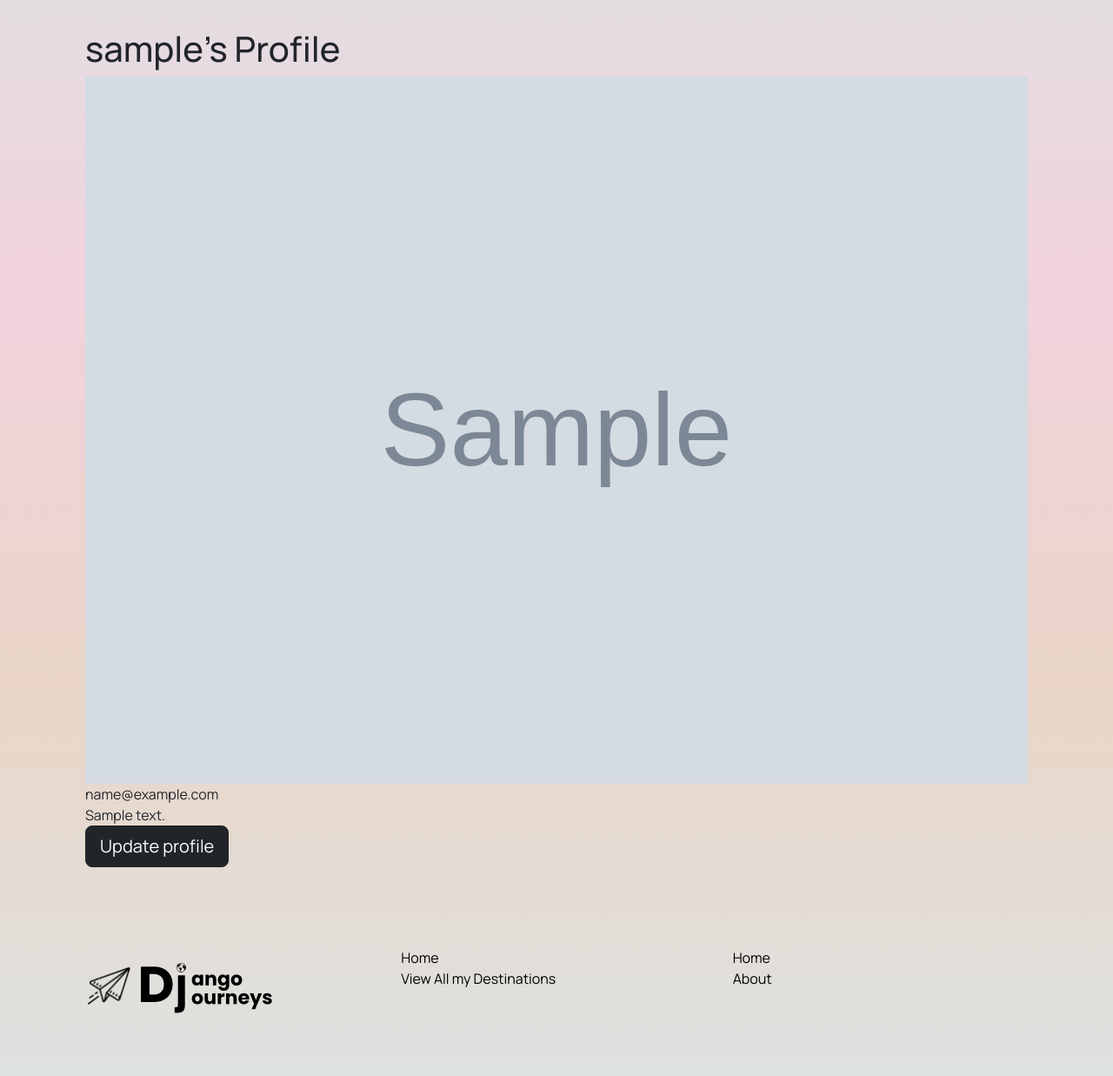
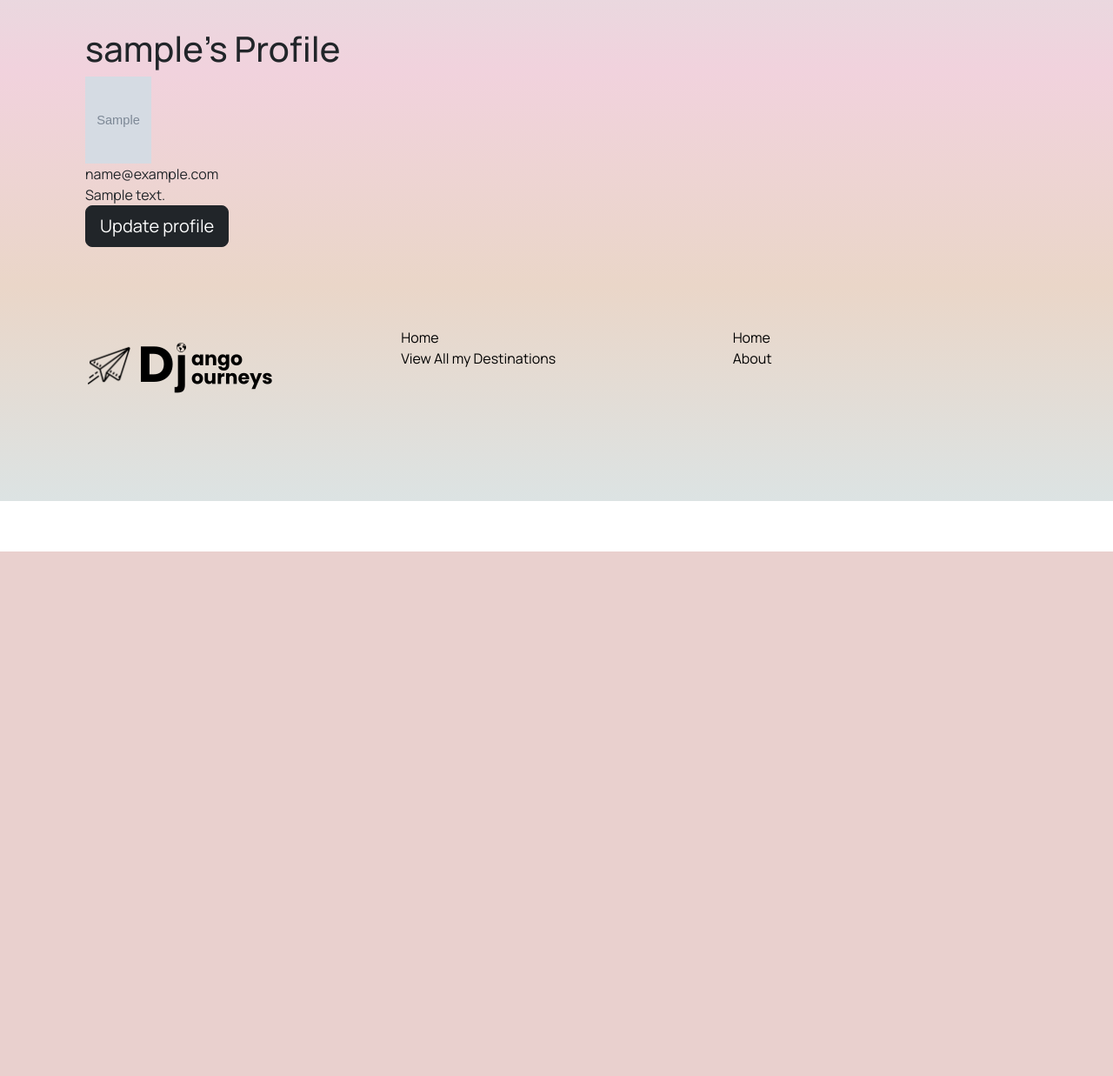
Before and after one commit to milosjocic1/SEI-Project-3, a Django app: page /users/profile/ in a window 1280 px wide. Shown: the part 166-1403 px from the top of the page at 87% size. After the commit the page ends 800 px from the top, so only its background shows below. Run offline with Django 4.2, Linux system fonts and the light colour scheme; a user stored in the database is signed in; tables that the repository leaves empty hold one stand-in row (values such as "Sample post"); grey boxes marked "Sample" are stand-in pictures; some libraries are stand-ins or nearby versions.

Commit message:
Separated out profile view and profile update view

```diff
--- a/main_app/models.py
+++ b/main_app/models.py
@@ -75,7 +75,7 @@ class Review(models.Model):
 class Profile(models.Model):
     user = models.OneToOneField(User, on_delete=models.CASCADE)
 
-    avatar = models.ImageField(default='default.jpg', upload_to='profile_images')
+    avatar = models.ImageField(default='default.jpg', upload_to='main_app/static/profile_images')
     bio = models.TextField()
 
     def __str__(self):
--- a/main_app/templates/users/profile.html
+++ b/main_app/templates/users/profile.html
@@ -2,11 +2,12 @@
 {% block title %}Profile Page{% endblock title %}
 {% block content %}
     <div class="row my-3 p-3">
+        {% load static %}
         <h1>{{user.username}}'s Profile</h1>
-        <img src="{{ user.profile.avatar }}" alt="" />
+        <img src="{% static user.profile.avatar.url %}" alt="" style="width: 100px; height: 100px;" />
         <div>{{ user.email }}</div>
        <div> {{ user.profile.bio }}</div>
-       <div><button type="update" href="{% url 'users_profile_update' %}" class="btn btn-dark btn-lg">Update profile</button></div>
+       <div><a href="{% url 'profile_update' %}" class="btn btn-dark btn-lg">Update profile</a></div>
     </div>
 
 {% endblock content %}
--- a/main_app/templates/users/profile_update.html
+++ b/main_app/templates/users/profile_update.html
@@ -1,5 +1,5 @@
 {% extends "base.html" %}
-{% block title %}Profile Page{% endblock title %}
+{% block title %}Profile Update Page{% endblock title %}
 {% block content %}
 
 {{ user.profile.user }}
@@ -21,7 +21,7 @@
         </div>
     {% endif %}
     <div class="form-content">
-        <form method="post" enctype="multipart/form-data">
+        <form method="post" enctype="multipart/form-data" action="{% url 'users_profile' %}">
             {% csrf_token %}
             <div class="form-row">
                 <div class="col-md-5">
@@ -42,7 +42,6 @@
             </div>
             <br><br>
             <button type="submit" class="btn btn-dark btn-lg">Save Changes</button>
-            <button type="reset" class="btn btn-dark btn-lg">Reset</button>
         </form>
     </div>
 {% endblock content %}
--- a/main_app/urls.py
+++ b/main_app/urls.py
@@ -11,6 +11,6 @@ urlpatterns = [
     path('quiz/', views.quiz, name='quiz'),
     path('accounts/signup/', views.signup, name='signup'),
     path('users/profile/', views.profile, name='users_profile'),
-    path('users/profile_update/', views.profile, name='users_profile_update'),
+    path('users/profile_update/', views.profile_update, name='profile_update'),
     path('search/', views.search, name="search")
 ]
```
Also changed, not shown: main_app/migrations/0016_alter_profile_avatar.py (added), main_app/static/profile_images/sparrow.jpeg (renamed from profile_images/sparrow.jpeg), main_app/static/profile_images/sparrow_H7Deej2.jpeg (renamed from profile_images/sparrow_H7Deej2.jpeg).
